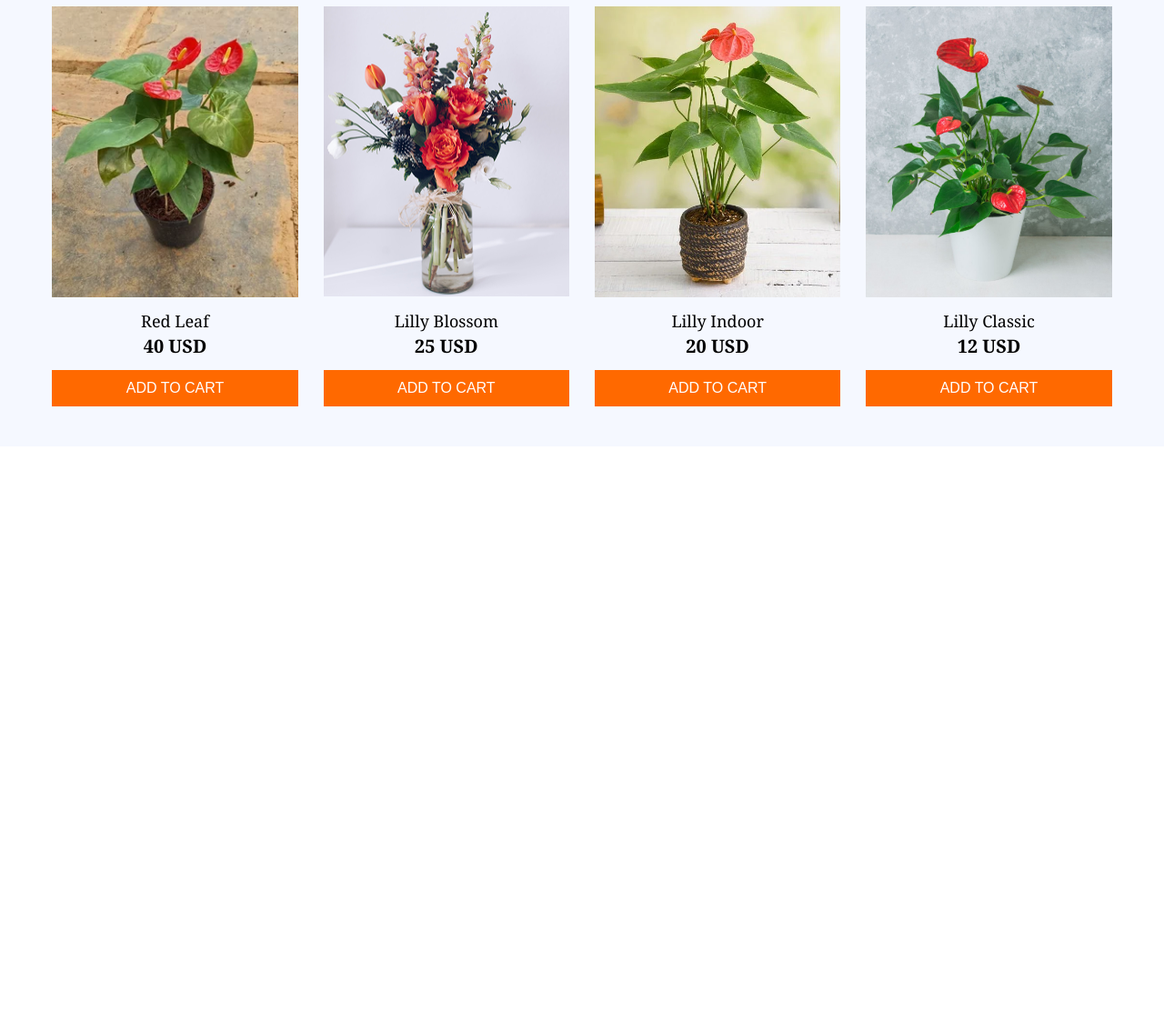
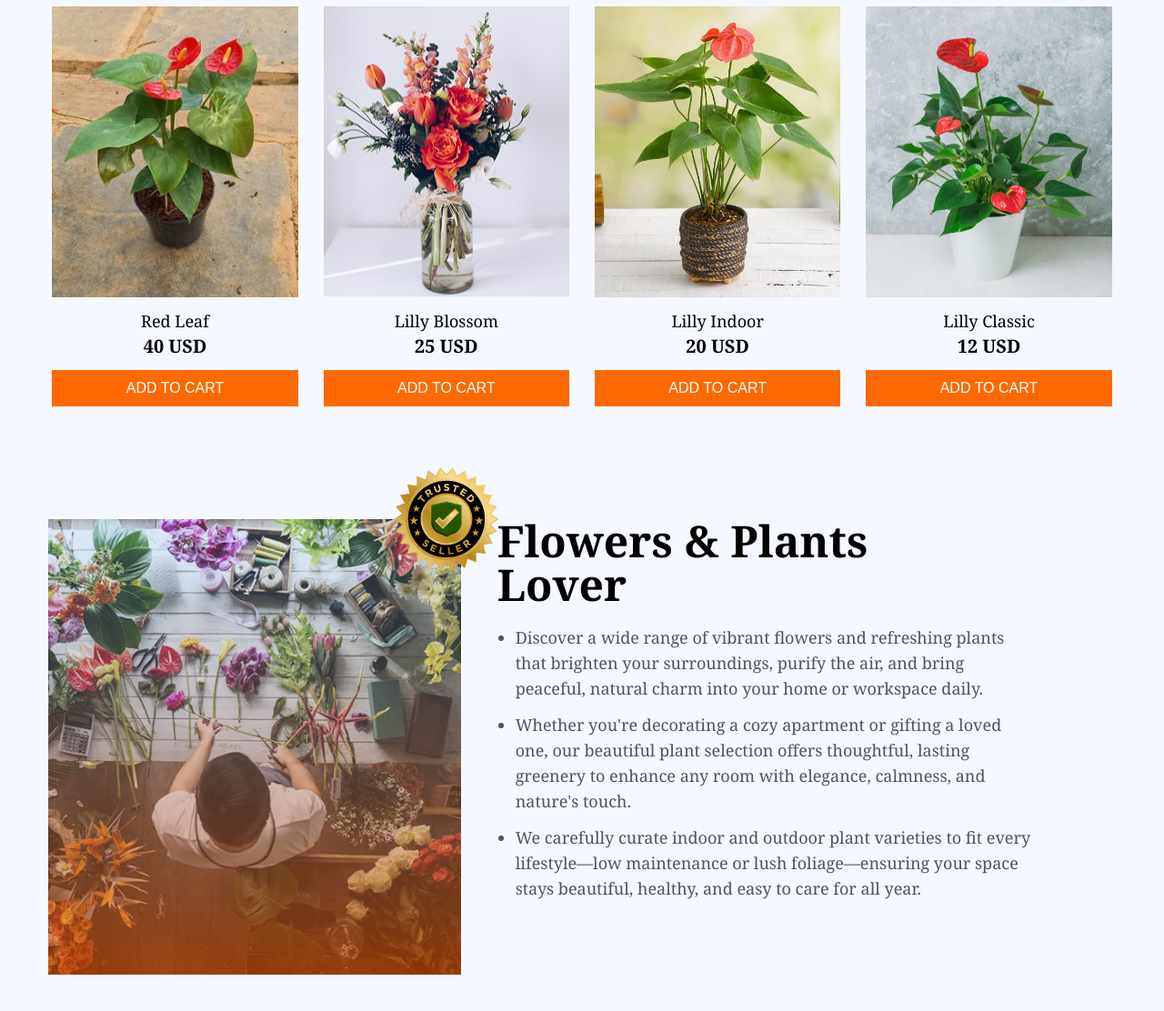
Before and after one commit to mrirakib04/ph-assignment-02, a plain HTML site: page index.html in a window 1280 px wide. Shown: the part 1225-2337 px from the top of the page at 91% size. Before the commit the page ends 1716 px from the top, so only its background shows below. Drawn offline with nearby package versions, Linux system fonts and the light colour scheme.

Commit message:
plants lover section

```diff
--- a/index.html
+++ b/index.html
@@ -199,6 +199,46 @@
           </div>
         </div>
       </div>
+      <!-- plants lover section -->
+      <div
+        class="flex md:flex-nowrap flex-wrap items-start justify-center gap-10 md:pt-20 py-10 sm:w-11/12 mx-auto sm:px-0 px-5"
+      >
+        <div class="relative lg:w-2/3 flex items-end justify-start">
+          <img src="./assets/images/flower-store.png" alt="lover-image" />
+          <img
+            class="absolute -top-20 -right-16 h-40 md:block hidden"
+            src="./assets/images/trusted-badge.png"
+            alt="trusted-badge"
+          />
+        </div>
+        <div class="flex flex-col items-start gap-5 w-full">
+          <h2
+            class="lg:text-5xl md:text-4xl sm:text-3xl text-xl font-bold md:w-2/3"
+          >
+            Flowers & Plants Lover
+          </h2>
+          <ul
+            class="text-gray-600 list-disc flex flex-col gap-3 ml-5 lg:text-lg md:text-base text-sm w-10/12"
+          >
+            <li>
+              Discover a wide range of vibrant flowers and refreshing plants
+              that brighten your surroundings, purify the air, and bring
+              peaceful, natural charm into your home or workspace daily.
+            </li>
+            <li>
+              Whether you&apos;re decorating a cozy apartment or gifting a loved
+              one, our beautiful plant selection offers thoughtful, lasting
+              greenery to enhance any room with elegance, calmness, and
+              nature&apos;s touch.
+            </li>
+            <li>
+              We carefully curate indoor and outdoor plant varieties to fit
+              every lifestyle—low maintenance or lush foliage—ensuring your
+              space stays beautiful, healthy, and easy to care for all year.
+            </li>
+          </ul>
+        </div>
+      </div>
     </main>
     <footer class="max-w-[1480px] mx-auto px-5"></footer>
   </body>
```
